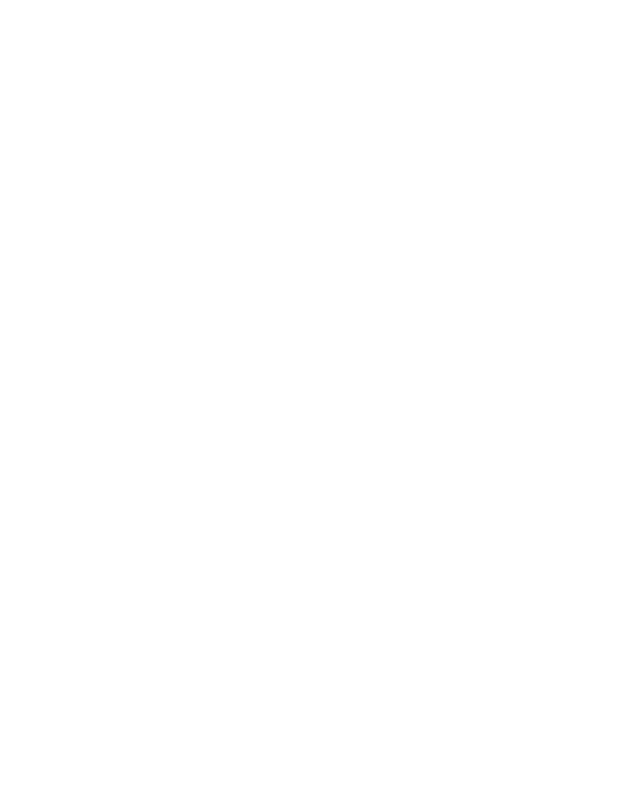
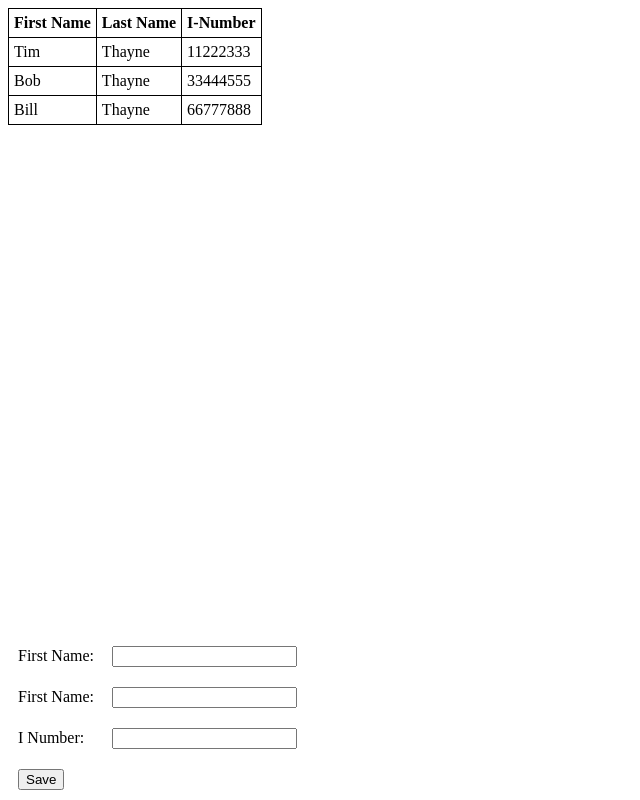
Before and after one commit to kayleighhansen/wdd330, a plain HTML site: page week05/practice/index.html in a window 1280 px wide. Shown: the whole page, without its empty margins (0-640 px from the left). Drawn offline with Linux system fonts and the light colour scheme.

Commit message:
working on todo

```diff
--- a/week05/practice/index.html
+++ b/week05/practice/index.html
@@ -7,6 +7,39 @@
     <link rel="stylesheet" href="style.css">
 </head>
 <body>
-
+    <header></header>
+    <main>
+        <section>
+            <table>
+                <thead>
+                    <tr>
+                        <th>First Name</th>
+                        <th>Last Name</th>
+                        <th>I-Number</th>
+                    </tr>
+                </thead>
+                <tbody></tbody>
+            </table>
+        </section>
+    <form>
+        <div>
+            <label for="firstName">First Name:</label>
+            <input type="text" id="firstName" name="firstname">
+        </div>
+        <div>
+            <label for="lastName">First Name:</label>
+            <input type="text" id="lastName" name="lastname">
+        </div>
+        <div>
+            <label for="iNumber">I Number:</label>
+            <input type="text" id="iNumber" name="iNumber">
+        </div>
+        <div>
+            <button id="btnSave" onclick="">Save</button>
+        </div>
+    </form>
+</main>
+<footer></footer>
+<script src="js/main.js" type="module"></script>
 </body>
 </html>
--- a/week05/practice/js/main.js
+++ b/week05/practice/js/main.js
@@ -1 +1,42 @@
-import
+import {Student} from './student.js';
+
+const students = [];
+
+const student1 = new Student('Tim', 'Thayne', '11222333');
+const student2 = new Student('Bob', 'Thayne', '33444555');
+const student3 = new Student('Bill', 'Thayne', '66777888');
+
+students.push(student1);
+students.push(student2);
+students.push(student3);
+
+console.log(students);
+
+print();
+
+function print(){
+    const tbody = document.querySelector('tbody');
+
+    tbody.innerHTML = students.map(
+        student=>
+        `<tr>
+            <td>${student.FirstName}</td>
+            <td>${student.LastName}</td>
+            <td>${student.INumber}</td>
+        </tr>`
+    ).join('');
+}
+
+document.querySelector('button')
+    .addEventListener('click', (event) => {
+    event.preventDefault();
+
+    const newStudent = new Student(
+        document.querySelector('#firstName').value,
+        document.querySelector('#lastName').value,
+        document.querySelector('#iNumber').value
+
+    );
+    students.push(newStudent);
+    print();
+});
--- a/week05/practice/style.css
+++ b/week05/practice/style.css
@@ -0,0 +1,22 @@
+table, td, tr, th {
+    border: 1px solid black;
+    border-collapse: collapse;
+}
+
+td, th {
+    padding: 5px;
+}
+
+div {
+    padding: 10px;
+}
+
+label {
+    display: inline-block;
+    min-width: 90px;
+}
+
+form {
+    position: absolute;
+    bottom: 0;
+}
--- /dev/null
+++ b/week05/todo/js/tasks.js
@@ -0,0 +1,5 @@
+export class Task {
+    constructor(taskDescription) {
+        this.TaskDescription = taskDescription;
+    }
+}
--- a/week05/todo/style.css
+++ b/week05/todo/style.css
@@ -24,6 +24,39 @@ header h1 {
     margin: 20px;
 }
 
+#options-buttons {
+    display: flex;
+    justify-content: center;
+}
+
+form div {
+    padding: 3px;
+}
+
+.input {
+    display: flex;
+    justify-content: center;
+    padding: 10px;
+}
+
+#newTask {
+    min-width: 200px;
+    height: 40px;
+    font-size: 25px;
+}
+
+#btnSave {
+    height: 40px;
+    font-size: 40px;
+    padding-bottom: 40px;
+}
+
+.btnHead {
+    margin: 8px;
+    padding: 0px 20px;
+    height: 45px;
+}
+
 footer {
     position: absolute;
     bottom: 0;
```
Also changed, not shown: week05/todo/js/main.js (added, +24 -0 lines), week05/todo/todo.html (+18 -2 lines), week06/index.html (added, +14 -0 lines), week05/todo/main.js (deleted).
